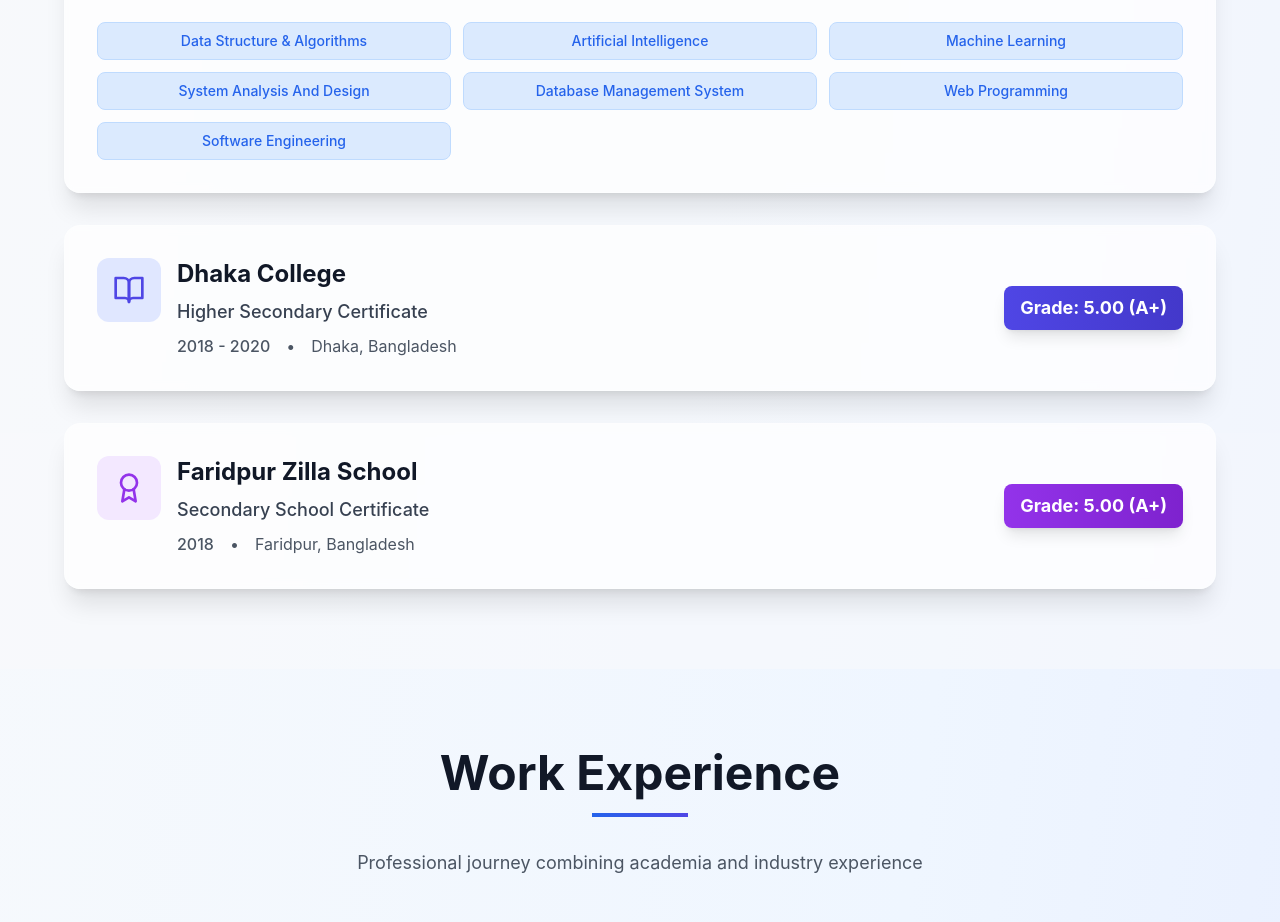
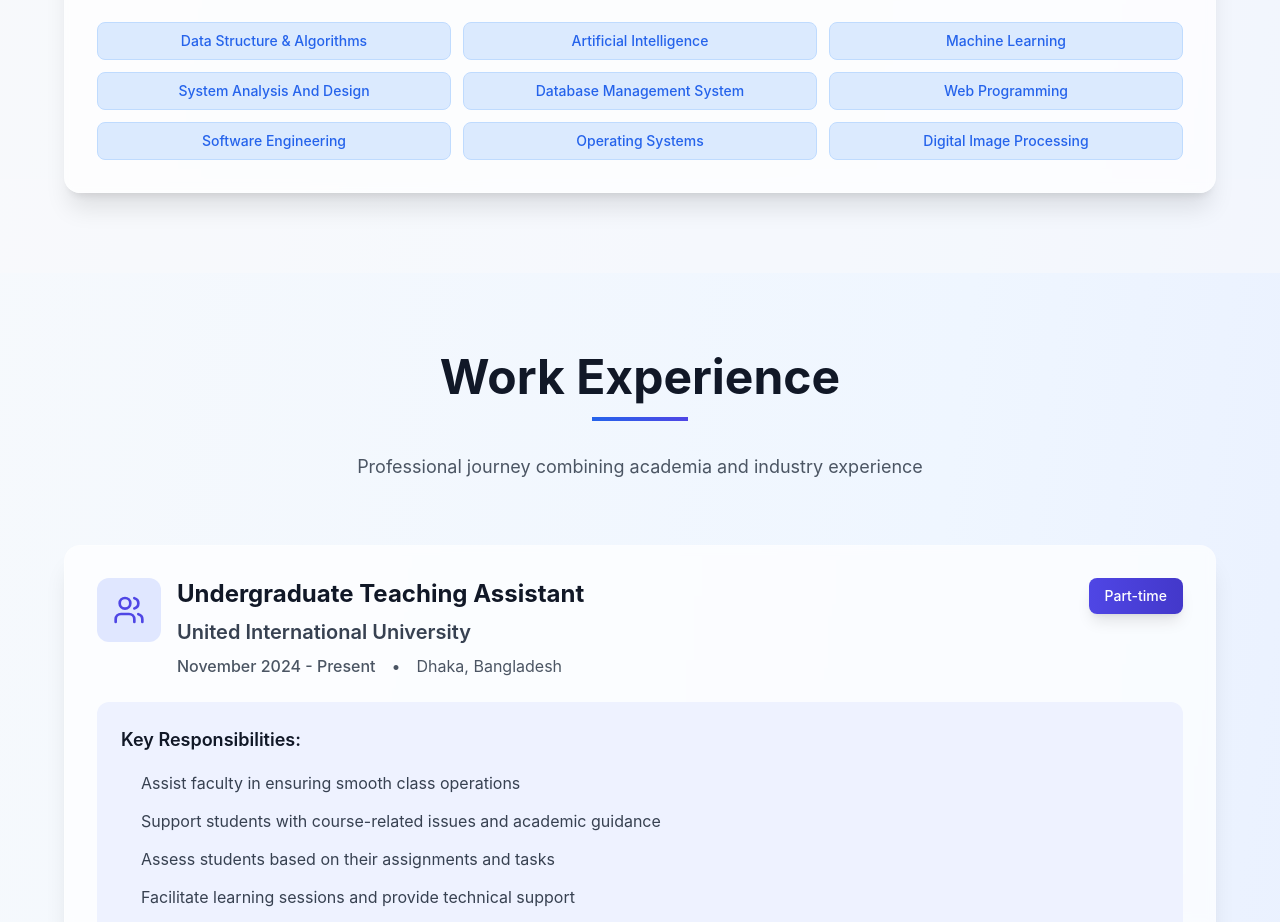
Before and after one commit to AhVir/AhVir.github.io_, a React (Vite) app: page / in a window 1280 px wide. Shown: the part 2108-3030 px from the top of the page. Built offline with nearby package versions, Linux system fonts and the light colour scheme.

Commit message:
Edited: Education.tsx

```diff
--- a/src/components/Education.tsx
+++ b/src/components/Education.tsx
@@ -18,27 +18,29 @@
         'System Analysis And Design',
         'Database Management System',
         'Web Programming',
-        'Software Engineering'
+        'Software Engineering',
+        'Operating Systems',
+        'Digital Image Processing'
       ]
     },
-    {
-      institution: 'Dhaka College',
-      degree: 'Higher Secondary Certificate',
-      period: '2018 - 2020',
-      grade: 'Grade: 5.00 (A+)',
-      location: 'Dhaka, Bangladesh',
-      icon: BookOpen,
-      color: 'indigo',
-    },
-    {
-      institution: 'Faridpur Zilla School',
-      degree: 'Secondary School Certificate',
-      period: '2018',
-      grade: 'Grade: 5.00 (A+)',
-      location: 'Faridpur, Bangladesh',
-      icon: Award,
-      color: 'purple',
-    },
+    // {
+    //   institution: 'Dhaka College',
+    //   degree: 'Higher Secondary Certificate',
+    //   period: '2018 - 2020',
+    //   grade: 'Grade: 5.00 (A+)',
+    //   location: 'Dhaka, Bangladesh',
+    //   icon: BookOpen,
+    //   color: 'indigo',
+    // },
+    // {
+    //   institution: 'Faridpur Zilla School',
+    //   degree: 'Secondary School Certificate',
+    //   period: '2018',
+    //   grade: 'Grade: 5.00 (A+)',
+    //   location: 'Faridpur, Bangladesh',
+    //   icon: Award,
+    //   color: 'purple',
+    // },
   ];
 
   const colorClasses = {
```
